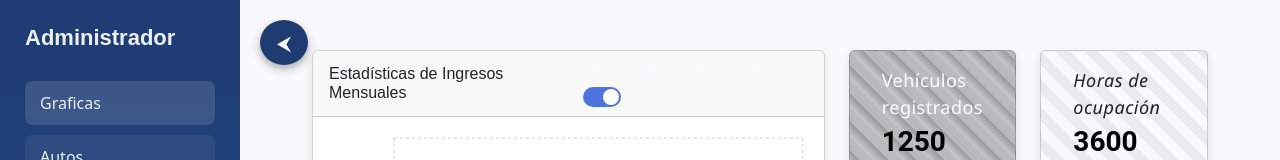
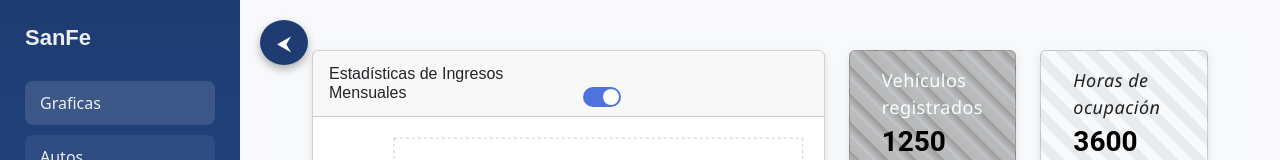
Before and after one commit to erick949/SistemaEstacionamiento, a React (Vite) app in the folder client/: page /admin in a window 1280 px wide. Shown: the top 160 px of the page. Built offline with nearby package versions, Linux system fonts and the light colour scheme; no server answers.

Commit message:
Cambio de repositorio 2

```diff
--- a/client/src/pages/DashboardAdmin.jsx
+++ b/client/src/pages/DashboardAdmin.jsx
@@ -55,7 +55,7 @@
           boxShadow: '2px 0 8px rgba(0,0,0,0.2)',
           transition: 'all 0.3s ease-in-out',
         }}>
-          <h2 style={{ marginBottom: '30px', fontSize: '22px', fontWeight: 'bold' }}>Administrador</h2>
+          <h2 style={{ marginBottom: '30px', fontSize: '22px', fontWeight: 'bold' }}>SanFe</h2>
 
           {['graficas', 'autos', 'personas', 'reservas', 'usuarios', 'pagos', 'registros', 'reporte'].map((seccion) => (
             <button
```
